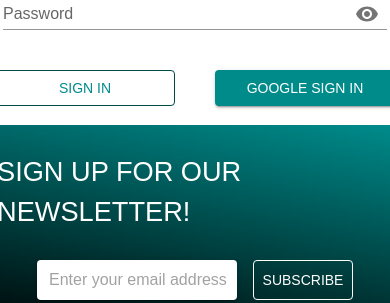
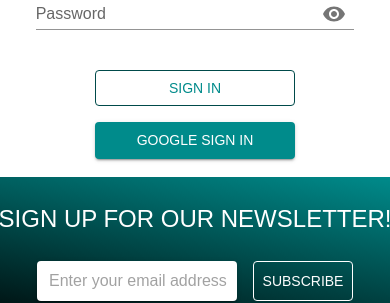
Before and after one commit to JohnnyFalcon/clothingapp, a React (Create React App) app: page /sign-in in a window 390 px wide. Shown: the part 425-728 px from the top of the page. Built offline with nearby package versions, Linux system fonts and the light colour scheme; no server answers; the database is empty; a web font is replaced by a local one.

Commit message:
Fix mobile responsivnes problem with footer and sing up form

```diff
--- a/src/components/Footer/styles.css
+++ b/src/components/Footer/styles.css
@@ -27,3 +27,9 @@
   text-decoration: none;
   color: black;
 }
+
+@media only screen and (max-width: 900px) {
+  .news-text {
+    font-size: 1.5rem;
+  }
+}
--- a/src/components/SigningPages/SignIn.jsx
+++ b/src/components/SigningPages/SignIn.jsx
@@ -1,18 +1,9 @@
-import React, { useState, useContext } from "react";
+import React, { useState } from "react";
 import {
-  auth,
   signInWithGooglePopup,
-  createUserDocumentFromAuth,
   signInAuthUserWithEmailAndPassword
 } from "../../utils/firebase/firebase.utils";
-import {
-  Button,
-  InputLabel,
-  Input,
-  Box,
-  Typography,
-  useMediaQuery
-} from "@mui/material";
+import { InputLabel, Input, Box, useMediaQuery } from "@mui/material";
 import PasswordInput from "./PasswordInput";
 import { FormControlStyled, ButtonStyled, ButtonOutlined } from "./styles";
 import { Container } from "@mui/system";
@@ -68,7 +59,11 @@ const SignIn = () => {
     <>
       <Container
         fixed
-        sx={{ justifyContent: "center", alignItems: "center", display: "flex" }}
+        sx={{
+          justifyContent: "center",
+          alignItems: "center",
+          display: "flex"
+        }}
       >
         <Box
           sx={{
@@ -109,11 +104,19 @@ const SignIn = () => {
                 typePass={"showPassword"}
               />
             </Box>
-            <Box display="flex" justifyContent="space-between" sx={{ mt: 4 }}>
+            <Box
+              display="flex"
+              justifyContent="space-between"
+              sx={{
+                mt: 4,
+                flexDirection: isMobile && "column",
+                alignItems: isMobile && "center"
+              }}
+            >
               <ButtonOutlined
                 type="submit"
                 variant="outlined"
-                sx={{ mr: "10%" }}
+                sx={{ mr: !isMobile && "10%", mb: isMobile && 2 }}
               >
                 Sign In
               </ButtonOutlined>
```
